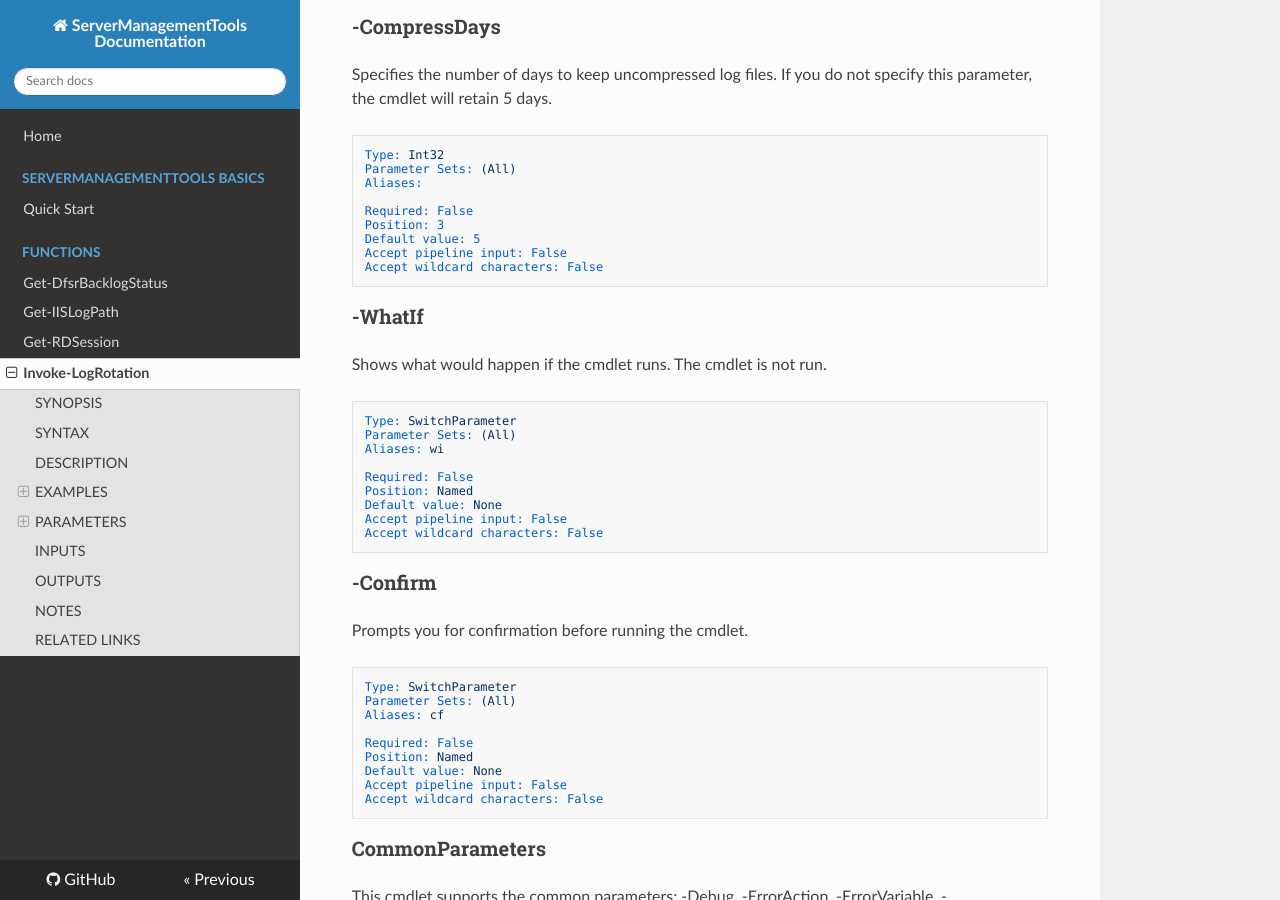
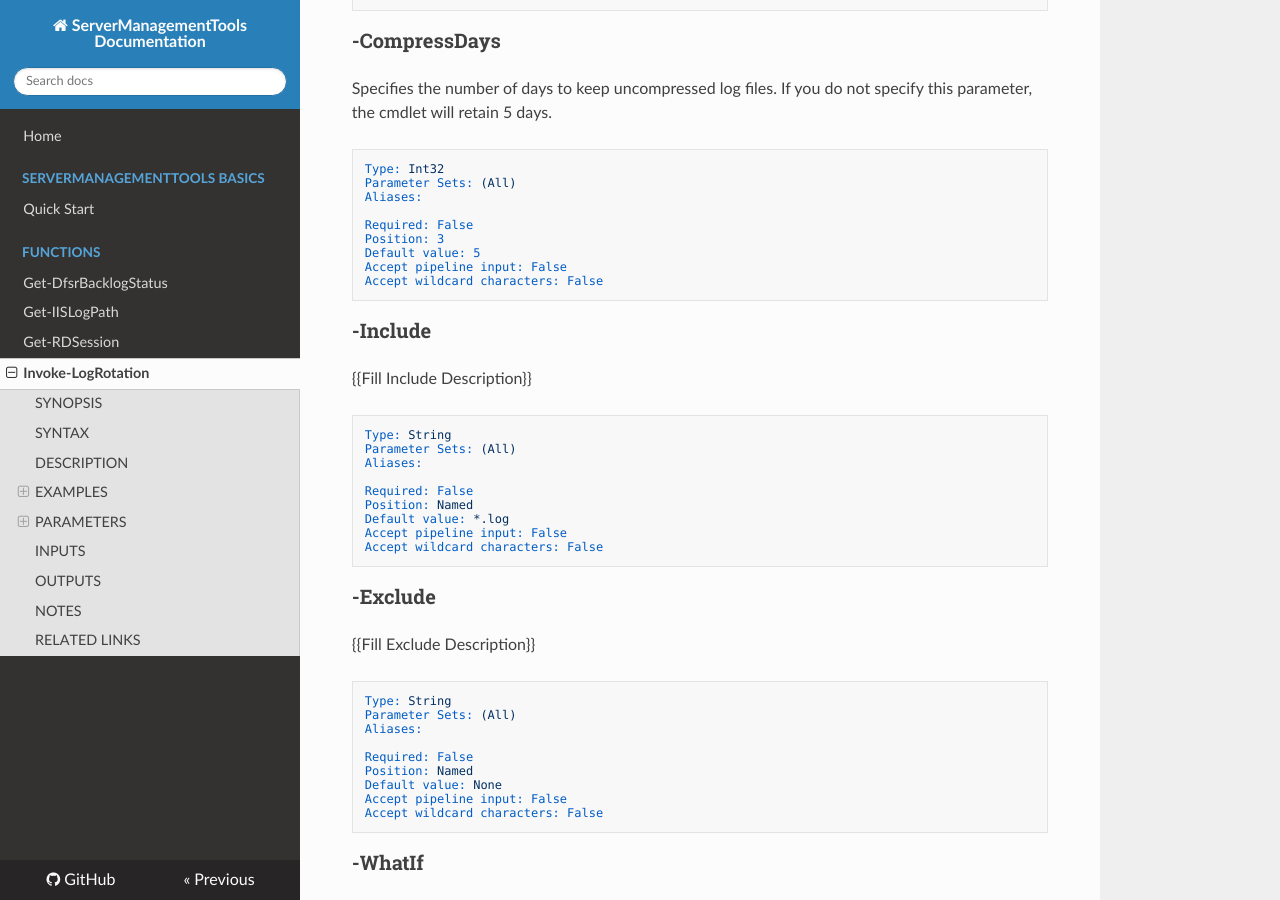
Before and after one commit to twillin912/PSServerManagement, an MkDocs documentation site: the page built from docs/Functions/Invoke-LogRotation.md, in a window 1280 px wide and 900 px high, scrolled down 1225 px. Built offline with MkDocs 1.6.1, drawn with Linux system fonts in a browser that asks for light colours; nearby versions of some CDN libraries; old or Windows-style settings are respelled for this version of MkDocs; some of the changed text lies outside the part shown.

Commit message:
update documentation

````diff
--- a/docs/Functions/Invoke-LogRotation.md
+++ b/docs/Functions/Invoke-LogRotation.md
@@ -12,7 +13,8 @@ Compresses log files by month.
 ## SYNTAX
 
 ```
-Invoke-LogRotation [-Path] <String[]> [[-CompressDays] <Int32>] [-WhatIf] [-Confirm] [<CommonParameters>]
+Invoke-LogRotation [-Path] <String[]> [[-CompressDays] <Int32>] [-Include <String>] [-Exclude <String>]
+ [-WhatIf] [-Confirm] [<CommonParameters>]
 ```
 
 ## DESCRIPTION
@@ -21,14 +23,14 @@ Once the contents of the archive are verified the original log files are deleted
 
 ## EXAMPLES
 
-### -------------------------- EXAMPLE 1 --------------------------
+### EXAMPLE 1
 ```
 Invoke-LogRotation -Path C:\Inetpub\Logs\LogFiles\W3SVC1
 ```
 
 Archives the log files for the IIS 'Default Website' using the default 5 day retention
 
-### -------------------------- EXAMPLE 2 --------------------------
+### EXAMPLE 2
 ```
 Invoke-LogRotation -Path C:\Inetpub\Logs\LogFiles\W3SVC1 -CompressDays 10
 ```
@@ -65,6 +67,36 @@ Aliases:
 Required: False
 Position: 3
 Default value: 5
+Accept pipeline input: False
+Accept wildcard characters: False
+```
+
+### -Include
+{{Fill Include Description}}
+
+```yaml
+Type: String
+Parameter Sets: (All)
+Aliases:
+
+Required: False
+Position: Named
+Default value: *.log
+Accept pipeline input: False
+Accept wildcard characters: False
+```
+
+### -Exclude
+{{Fill Exclude Description}}
+
+```yaml
+Type: String
+Parameter Sets: (All)
+Aliases:
+
+Required: False
+Position: Named
+Default value: None
 Accept pipeline input: False
 Accept wildcard characters: False
 ```
````
Also changed, not shown: other parts of docs/Functions/Invoke-LogRotation.md (+1 -0 lines), docs/Functions/Get-DfsrBacklogStatus.md (+3 -2 lines), docs/Functions/Get-IISLogPath.md (+5 -4 lines), docs/Functions/Get-RDSession.md (+3 -2 lines), docs/Functions/Install-PSPackageManagement.md (added, +43 -0 lines), docs/Functions/Register-LogRotationTask.md (added, +133 -0 lines), docs/about_ServerManagementTools.md (added, +57 -0 lines), docs/en-US/Get-IISLogPath.md (deleted, +0 -85 lines), docs/index.md (line endings or trailing spaces), docs/quickstart.md (line endings or trailing spaces).
